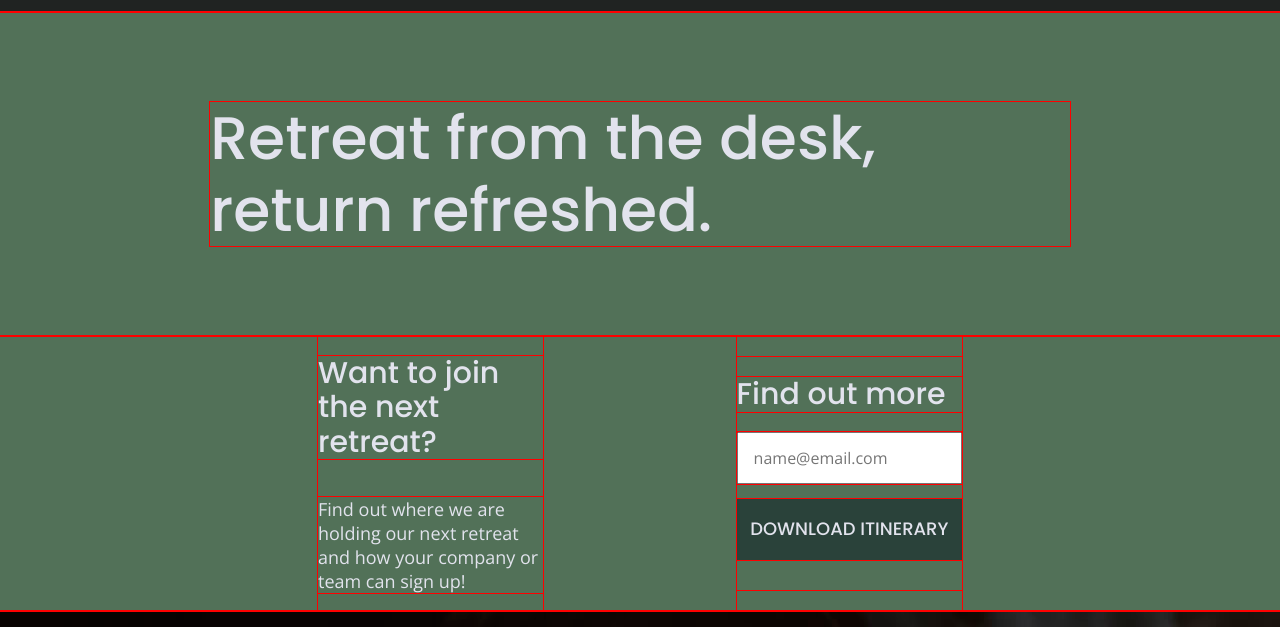
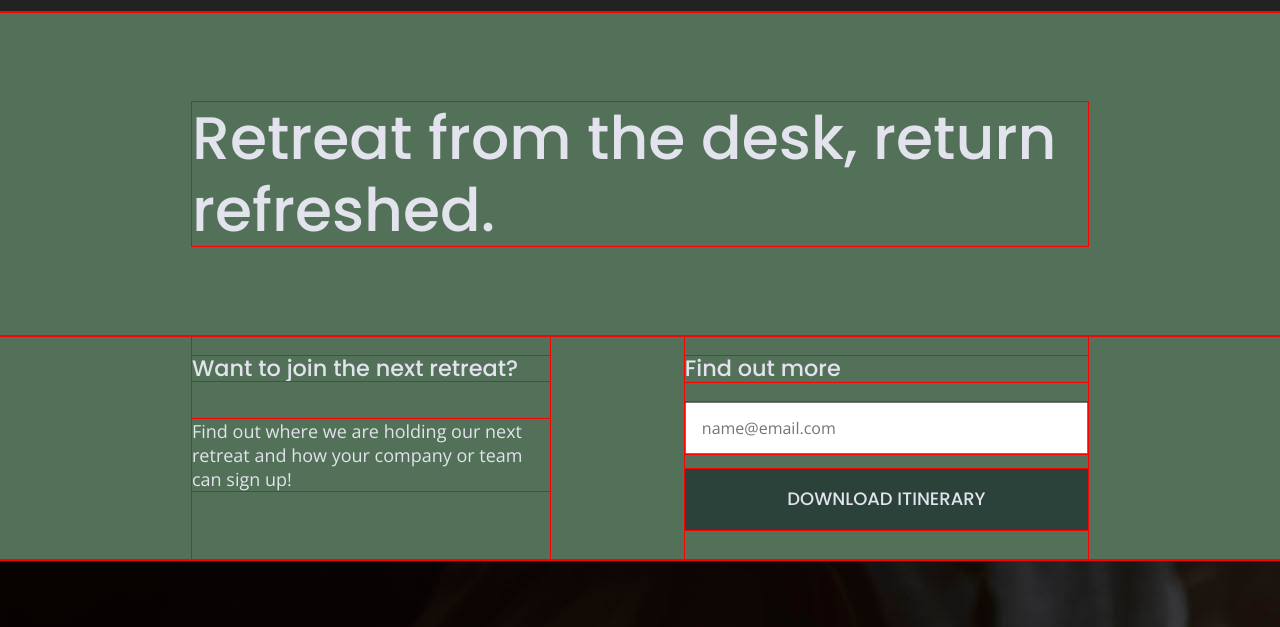
Before and after one commit to nicolelaine/unplugged, a website built with Parcel: page index.html in a window 1280 px wide. Shown: the part 118-745 px from the top of the page. Built offline with nearby package versions, Linux system fonts and the light colour scheme.

Commit message:
Playing around with homepage desktop

```diff
--- a/css/main.css
+++ b/css/main.css
@@ -455,6 +455,11 @@ FORM STUFF HOMEPAGE - MOBILE SITE
       padding: 2em;
    }
 
+   #email {
+    margin-left: 0;
+  }
+
+
    input[type=button] {
   /*   width: 100%; */
     padding: 20px 0;
@@ -467,6 +472,7 @@ FORM STUFF HOMEPAGE - MOBILE SITE
      border: none;
      text-align: center;
      text-transform: uppercase;
+     margin-left: 0;
    }
 
 .form-description {
@@ -889,6 +895,7 @@ footer .soc-icon {
   flex-direction: row;
   flex-wrap: wrap;
   justify-content: space-between;
+  max-width: 640px;
 }
 
 .hero-area h1 {
@@ -903,16 +910,26 @@ footer .soc-icon {
   display: flex;
   justify-content: space-between;
   width: 70%;
+  max-width: 640px;
 }
 
 .form-aside-etc article {
-    width: 35%;
+    width: 40%;
+}
+
+.form-aside-etc article h3 {
+  font-size: 1.4em;
+  line-height: 25px;
+}
+
+.form-description h3 {
+  font-size: 1.4em;
 }
 
 aside {
   display: flex;
   justify-content: center;
-  width: 35%;
+  width: 40%;
 }
 
 aside .form {
@@ -933,6 +950,7 @@ aside .form {
     flex-wrap: wrap;
     justify-content: space-between;
     width: 80%;
+    max-width: 640px;
 }
 
 .icon-item {
@@ -953,10 +971,12 @@ aside .form {
   flex-wrap: wrap;
   justify-content: space-between;
   width: 70%;
+  max-width: 640px;
 }
 
 .reviews .content-wrapper h2 {
   width: 70%;
+  max-width: 640px;
 }
 
 .lacrue-team {
@@ -1098,12 +1118,31 @@ address p {
    ========================================================================== */
 
      /* Hero */
-    .hero-area h1 {
-        width: 57%;
+    /*
+    .hero-area {
+      display: flex;
+      flex-direction: column;
+      padding: 50px 400px;
+      align-items: flex-start;
+      justify-content: flex-start;
+      max-width: 960px;
+    }
+*/
+    .hero-area {
+      display: flex;
+      /* flex-direction: column; */
+      /* padding: 50px 450px; */
+      /* align-items: flex-start; */
+      justify-content: center;
+      /* max-width: 960px; */
+  }
+
+     .hero-area h1 {
         font-size: 3.75em;
         font-family: 'Poppins', Helvetica, Arial, sans-serif;
         font-weight: 500;
-        padding-right: 130px;
+        max-width: 960px;
+        width: 70%;
        /*line-height: 1.2;*/
     }
 
@@ -1120,26 +1159,43 @@ address p {
     /* Aside */
     aside .content-wrapper {
         justify-content: space-around;
+       /* max-width: 960px;*/
     }
 
     .content-wrapper h2 {
       width: 100%;
+    /*  max-width: 960px;*/
     }
 
     aside .content-wrapper .form-description,
     aside .content-wrapper .form {
-        width: 30%;
+        width: 45%;
+    }
+/*
+    .form-aside-etc {
+      display: flex;
+      justify-content: space-around;
+     /* max-width: 960px;*/
+
+    .form-aside-etc .content-wrapper {
+      display: flex;
+      justify-content: space-between;
+      max-width: 960px;
     }
 
-    .form-aside-etc {
-      padding: 0 180px;
-    }
+    .form-aside-etc article {
+     /* width: 60%;*/
+  }
+
+  aside {
+    width: 45%;
+  }
 
     /* Features */
 
 
     .features .content-wrapper {
-      width: 70%;
+      max-width: 960px;
     }
 
     .features h2 {
@@ -1159,12 +1215,13 @@ address p {
     /* Reviews */
 
     .reviews .content-wrapper {
-      width: 65%;
+      max-width: 960px;
     }
 
     .reviews .content-wrapper h2 {
       width: 100%;
       margin-bottom: 70px;
+      max-width: 960px;
   }
 
     .reviews article div {
@@ -1185,6 +1242,7 @@ address p {
 
     footer .contact {
       padding: 20px 0 0 100px;
+      max-width: 960px;
     }
 
     footer .social {
```
